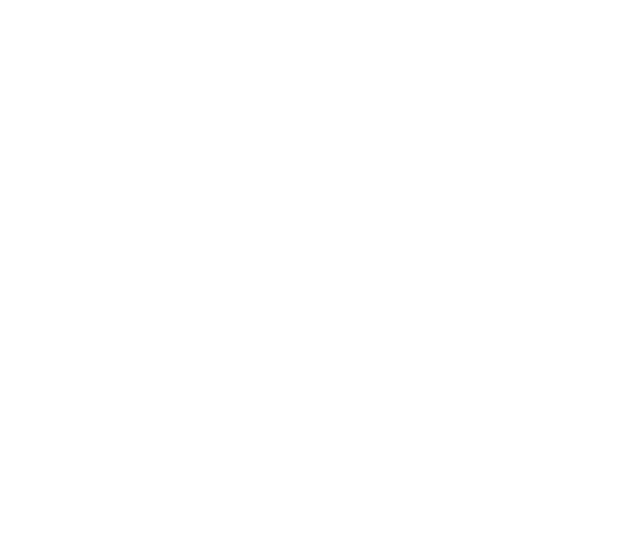
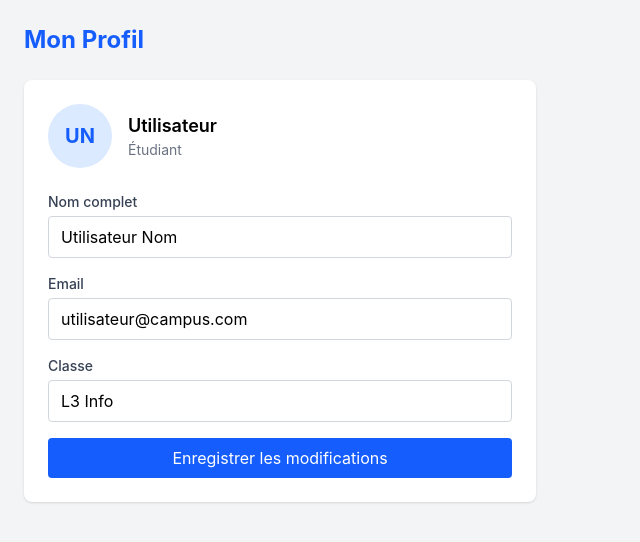
Before and after one commit to mg7984992-byte/pointage-presence-campus, a React (Vite) app: page /profil in a window 1280 px wide. Before the commit this address had no page. Shown: the top 542 px of the page, without its empty margins (0-640 px from the left). Built offline with nearby package versions, Linux system fonts and the light colour scheme.

Commit message:
Ajout page Profil

```diff
--- a/src/App.tsx
+++ b/src/App.tsx
@@ -5,6 +5,7 @@
 import EtudiantsPage from './pages/EtudiantsPage'
 import ClassesPage from './pages/ClassesPage'
 import RapportsPage from './pages/RapportsPage'
+import ProfilPage from './pages/ProfilPage'
 
 function App() {
   return (
@@ -16,6 +17,7 @@
         <Route path="/etudiants" element={<EtudiantsPage />} />
         <Route path="/classes" element={<ClassesPage />} />
         <Route path="/rapports" element={<RapportsPage />} />
+        <Route path="/profil" element={<ProfilPage />} />
       </Routes>
     </BrowserRouter>
   )
--- /dev/null
+++ b/src/pages/ProfilPage.tsx
@@ -0,0 +1,60 @@
+function ProfilPage() {
+  return (
+    <div className="min-h-screen bg-gray-100 p-6">
+      <h1 className="text-2xl font-bold text-blue-600 mb-6">Mon Profil</h1>
+
+      <div className="bg-white rounded-lg shadow p-6 max-w-lg">
+        <div className="flex items-center gap-4 mb-6">
+          <div className="w-16 h-16 rounded-full bg-blue-100 flex items-center justify-center text-blue-600 font-bold text-xl">
+            UN
+          </div>
+          <div>
+            <p className="font-semibold text-lg">Utilisateur</p>
+            <p className="text-sm text-gray-500">Étudiant</p>
+          </div>
+        </div>
+
+        <div className="space-y-4">
+          <div>
+            <label className="block text-sm font-medium text-gray-700 mb-1">
+              Nom complet
+            </label>
+            <input
+              type="text"
+              defaultValue="Utilisateur Nom"
+              className="w-full border border-gray-300 rounded px-3 py-2"
+            />
+          </div>
+
+          <div>
+            <label className="block text-sm font-medium text-gray-700 mb-1">
+              Email
+            </label>
+            <input
+              type="email"
+              defaultValue="utilisateur@campus.com"
+              className="w-full border border-gray-300 rounded px-3 py-2"
+            />
+          </div>
+
+          <div>
+            <label className="block text-sm font-medium text-gray-700 mb-1">
+              Classe
+            </label>
+            <input
+              type="text"
+              defaultValue="L3 Info"
+              className="w-full border border-gray-300 rounded px-3 py-2"
+            />
+          </div>
+
+          <button className="w-full bg-blue-600 text-white py-2 rounded hover:bg-blue-700">
+            Enregistrer les modifications
+          </button>
+        </div>
+      </div>
+    </div>
+  )
+}
+
+export default ProfilPage
```
